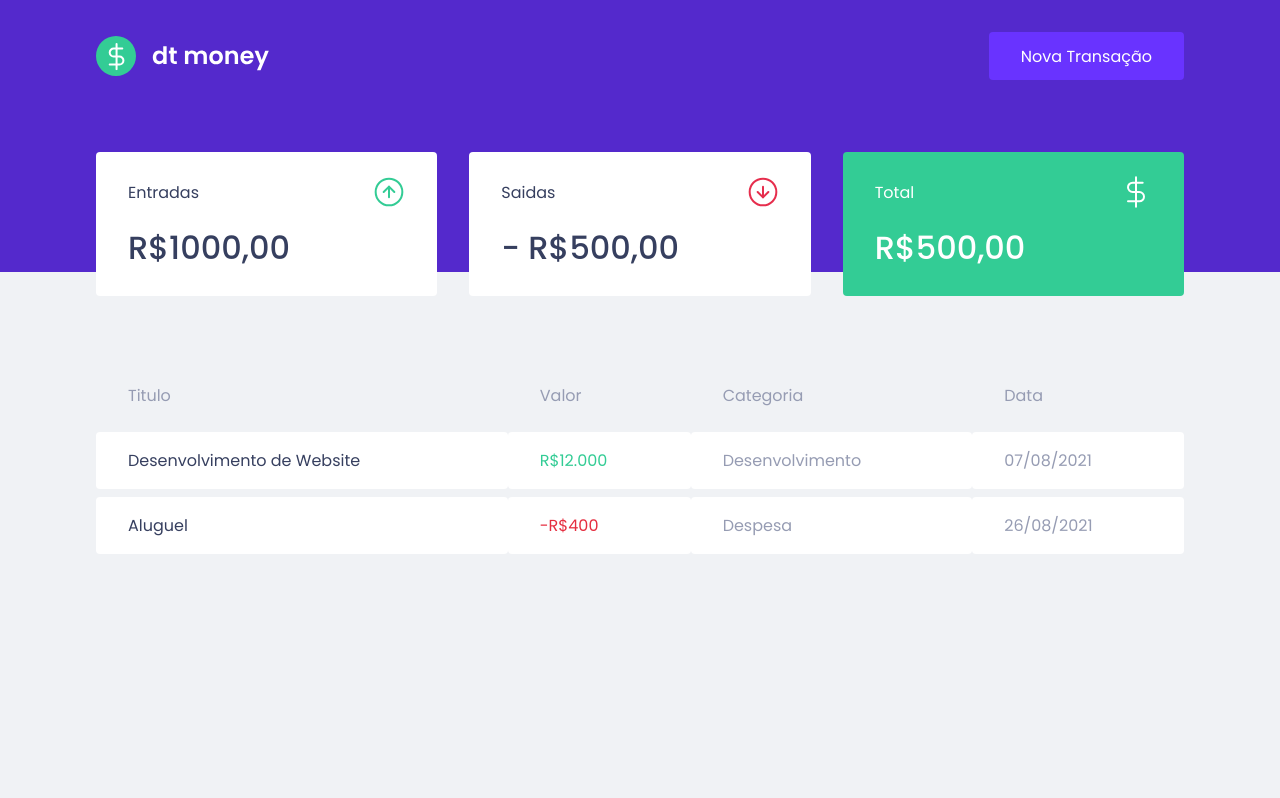
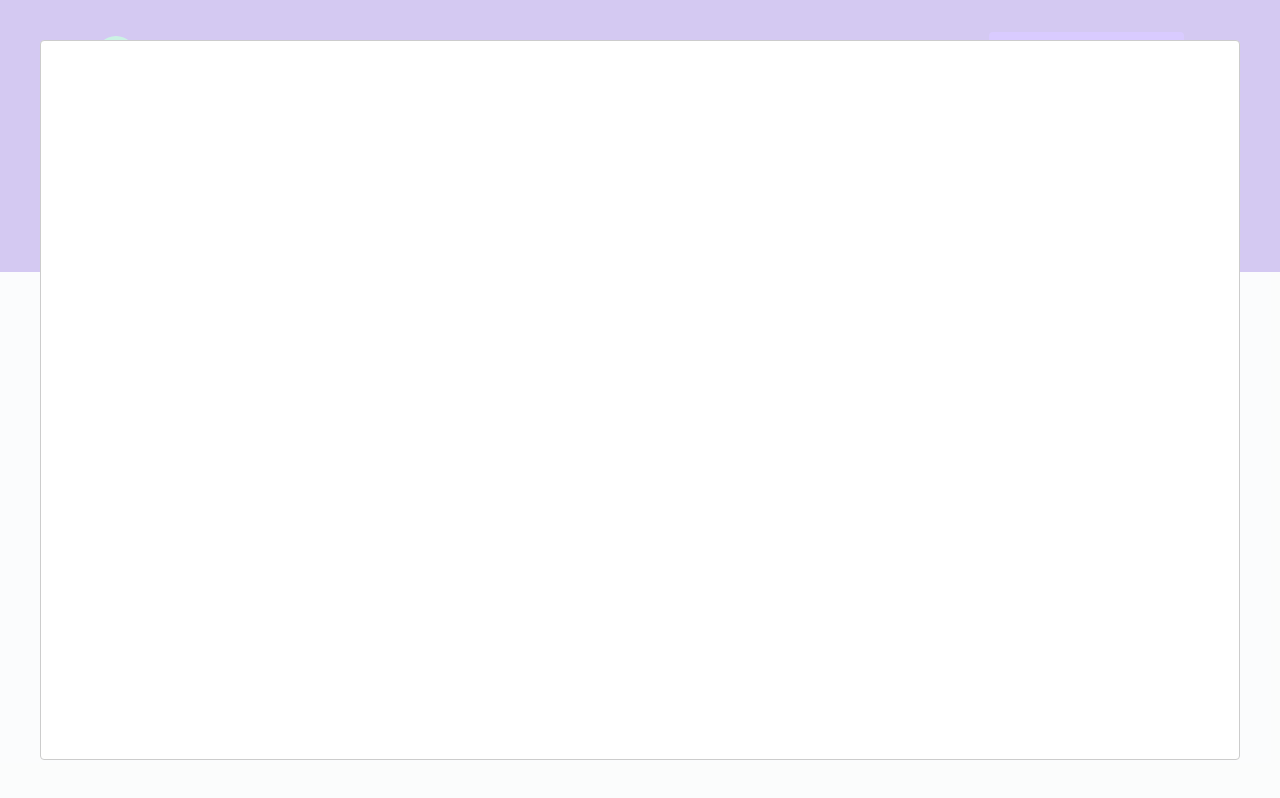
Before and after one commit to flvSantos15/dtmoneyt, a React (Create React App) app: page / in a window 1280 px wide. Both pictures are taken after a click on the button "Nova Transação". Built offline with nearby package versions, Linux system fonts and the light colour scheme; no server answers; what miragejs would draw is missing.

Commit message:
NewTransaction component

```diff
--- a/package.json
+++ b/package.json
@@ -3,10 +3,12 @@
   "version": "0.1.0",
   "private": true,
   "dependencies": {
+    "@types/react-modal": "^3.12.1",
     "axios": "^0.21.1",
     "miragejs": "^0.1.41",
     "react": "^17.0.2",
     "react-dom": "^17.0.2",
+    "react-modal": "^3.14.3",
     "react-scripts": "4.0.3",
     "styled-components": "^5.3.0",
     "typescript": "^4.3.5",
--- a/src/App.tsx
+++ b/src/App.tsx
@@ -1,12 +1,35 @@
+import { useState } from "react";
+
+import Modal from 'react-modal';
+
 import { Dashboard } from "./components/Dashboard";
 import { Header } from "./components/Header";
 import { GlobalStyles } from "./styles/global";
+import { NewTransactionModal } from "./components/NewTransactionModal"
+
+Modal.setAppElement('#root')
 
 export function App() {
+  const [isNewTransactionModalOpen, setIsNewTransactionModalOpen ] = useState(false)
+
+  function handleOpenNewTransactionModal(){
+    setIsNewTransactionModalOpen(true)
+  }
+
+  function handleCloseNewTransactionModal(){
+    setIsNewTransactionModalOpen(false)
+  }
   return (
     <div className="App">
-      <Header/>
+      <Header onOpenNewTransactionModal={handleOpenNewTransactionModal}/>
+
       <Dashboard/>
+
+      <NewTransactionModal
+         isOpen={isNewTransactionModalOpen}
+         onRequestClose={handleCloseNewTransactionModal}
+      />
+
       <GlobalStyles/>
     </div>
   );
--- a/src/components/Header/index.tsx
+++ b/src/components/Header/index.tsx
@@ -1,12 +1,18 @@
+import { useState } from 'react'
+import Modal from 'react-modal'
 import logoImg  from '../../assets/logo.svg'
 import { Container, Content } from './styles'
 
-export function Header(){
+interface HeaderProps {
+  onOpenNewTransactionModal: () => void;
+}
+
+export function Header({onOpenNewTransactionModal}: HeaderProps){
   return(
     <Container>
       <Content>
         <img src={logoImg} alt="logoImg" />
-        <button type="button">Nova Transação</button>
+        <button type="button" onClick={onOpenNewTransactionModal}>Nova Transação</button>
       </Content>
     </Container>
   )
--- a/src/components/NewTransaction/index.tsx
+++ /dev/null
@@ -1,5 +0,0 @@
-export function NewTransaction(){
-  return(
-    <h1>New Transaction</h1>
-  )
-}
--- /dev/null
+++ b/src/components/NewTransactionModal/index.tsx
@@ -0,0 +1,20 @@
+import Modal from 'react-modal';
+import { Container } from "./styles"
+
+interface NewTransactionModalProps {
+  isOpen: boolean;
+  onRequestClose: () => void;
+}
+
+export function NewTransactionModal({isOpen, onRequestClose}:NewTransactionModalProps){
+  return(
+    <Modal
+      isOpen={isOpen}
+      onRequestClose={onRequestClose}
+    >
+      <Container>
+
+      </Container>
+    </Modal>
+  )
+}
--- /dev/null
+++ b/src/components/NewTransactionModal/styles.ts
@@ -0,0 +1,5 @@
+import styled from 'styled-components'
+
+export const Container = styled.form`
+
+`
```
Also changed, not shown: 1 other file (tests, documents, lock files or other folders).
